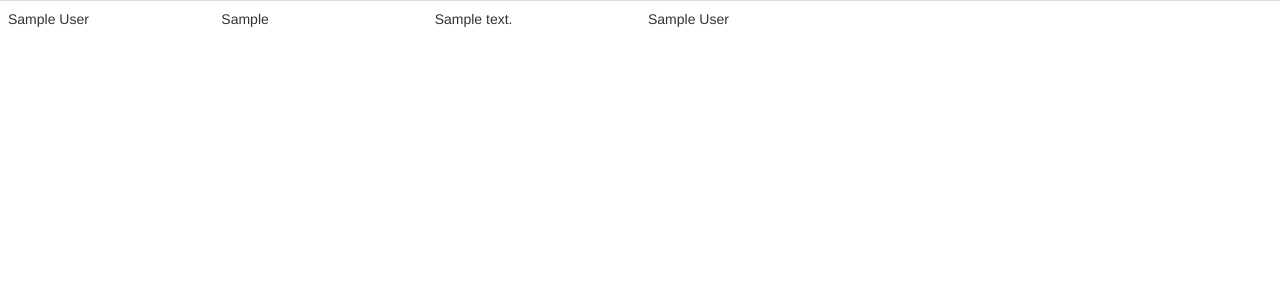
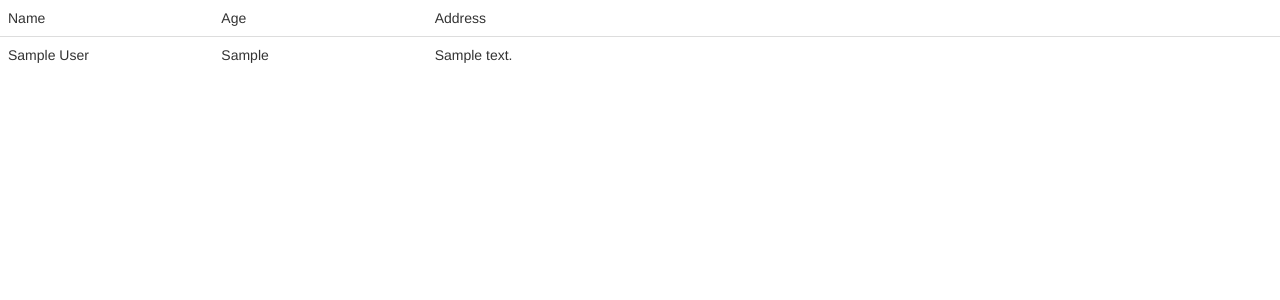
Before and after one commit to NhiCao/flask-crud-mvc, a Flask app: page /users/ in a window 1280 px wide. Shown: the top 300 px of the page. Run offline with Flask 2, Linux system fonts and the light colour scheme; tables that the repository leaves empty hold one stand-in row (values such as "Sample post"); some libraries are stand-ins or nearby versions.

Commit message:
update user_list.html

```diff
--- a/app/templates/user_list.html
+++ b/app/templates/user_list.html
@@ -13,20 +13,21 @@
 <body>
 
     <table class="table">
-        <!-- <thead>
-            <tr>
-                <th>Name</th>
-                <th>Age</th>
-                <th>Address</th>
+        <thead>
+            <tr class="row">
+                <td class="col-sm-2">Name</td>
+                <td class="col-sm-2">Age</td>
+                <td class="col-sm-2">Address</td>
+                <td class="col-sm-6"></td>
             </tr>
-        </thead> -->
+        </thead>
         <tbody>
             {% for user in user_list %}
             <tr class="row">
                 <td class="col-sm-2">{{ user.name }}</td>
                 <td class="col-sm-2">{{ user.age }}</td>
                 <td class="col-sm-2">{{ user.address }}</td>
-                <td class="col-sm-6">{{ user.name }}</td>
+                <td class="col-sm-6"></td>
             </tr>
             {% endfor %}
         </tbody>
```
